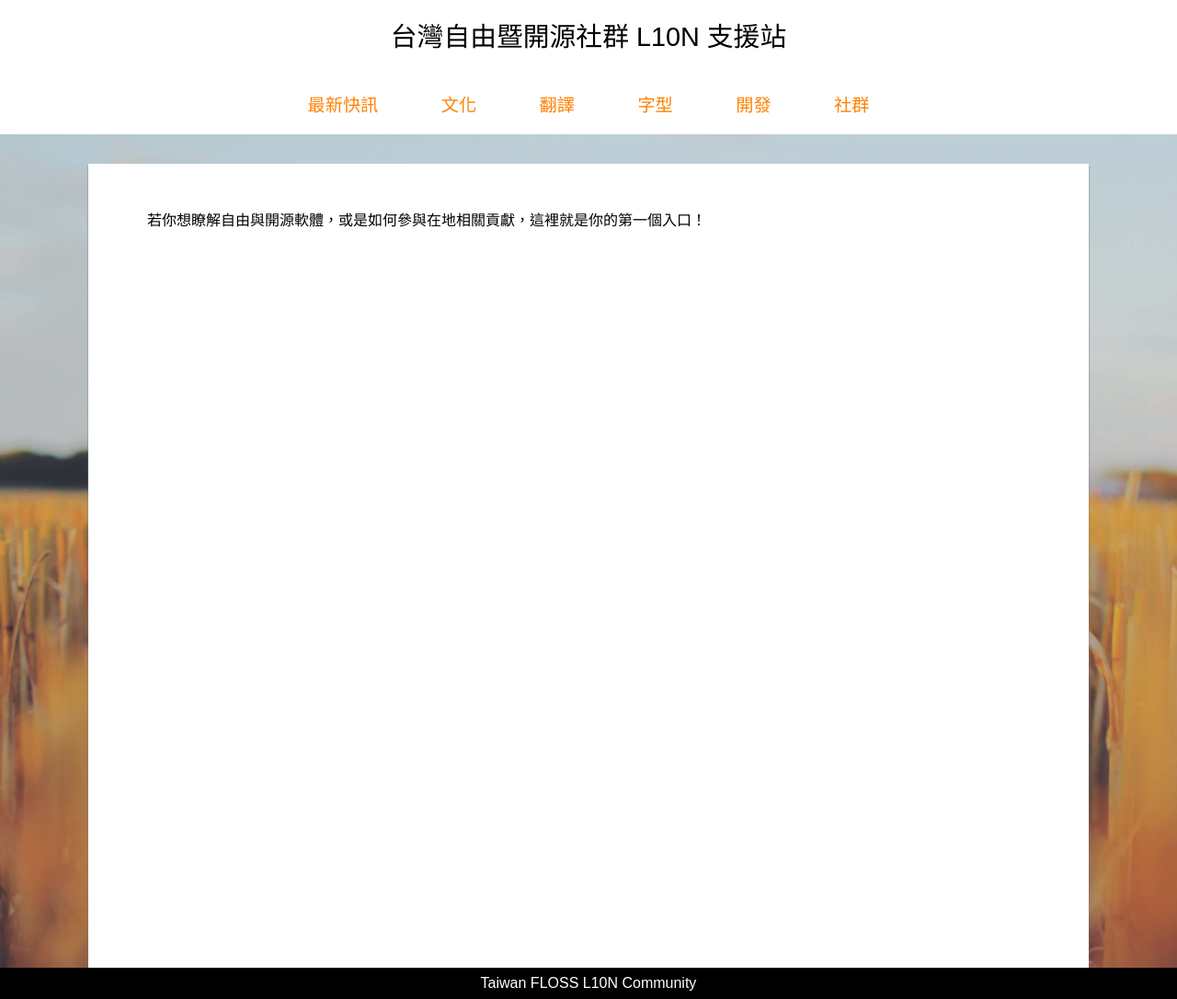
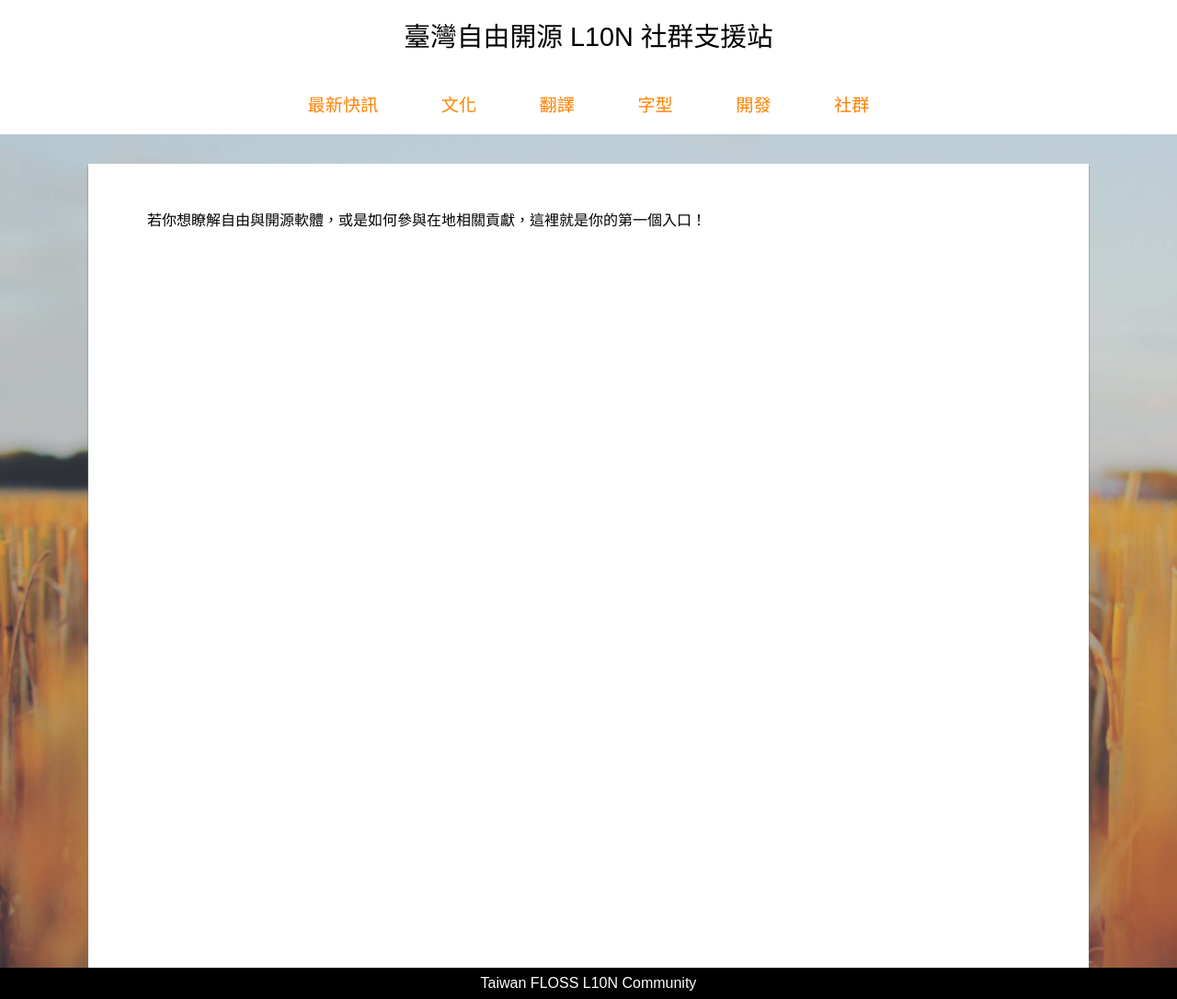
Before and after one commit to l10n-tw/l10n-tw.github.io, a Jekyll site: the page built from index.md, in a window 1280 px wide. Shown: the whole page at 92% size. Built offline with Jekyll 4.4.1, drawn with Linux system fonts in a browser that asks for light colours.

Commit message:
chaged the title to 臺灣自由開源 L10N 社群支援站

```diff
--- a/_layouts/default.html
+++ b/_layouts/default.html
@@ -8,7 +8,7 @@
 </head>
 <body>
 	<header>
-		<h1>台灣自由暨開源社群 L10N 支援站</h1>
+		<h1>臺灣自由開源 L10N 社群支援站</h1>
 		{% include nav.html %}
 	</header>
 	<main>
```
